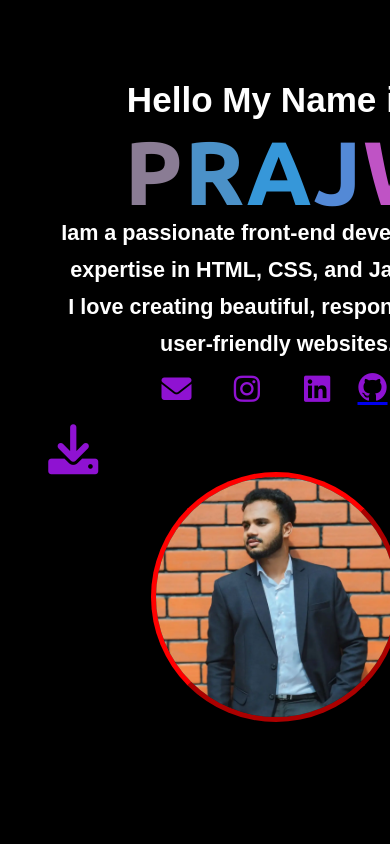
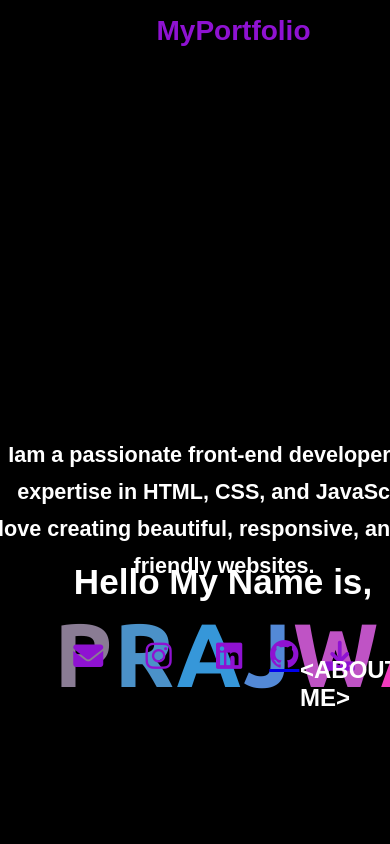
Before and after one commit to prajju-bangera/portfolio-main, a plain HTML site: page public/index.html in a window 390 px wide. Shown: the top 844 px of the page. Drawn offline with nearby package versions, Linux system fonts and the light colour scheme.

Commit message:
changes12Mar3

```diff
--- a/public/index.html
+++ b/public/index.html
@@ -43,26 +43,19 @@
                 </h1>
 
 
+
+                <div class="sub">
+                    <h5><p>Iam a passionate front-end developer with expertise in HTML, CSS, and JavaScript. <br>I love creating beautiful, responsive, and user-friendly websites.</p></h5>
+                </div>
                 <div class="footercontainer">
                     <div class="socialicons">
-
                         <a href=""><i class="fa fa-envelope"></i></a>
                         <a href="https://www.instagram.com/im_prajju_bangera/?locale=zh_CN"><i class="fa-brands fa-instagram"></i></a>
                         <a href="https://www.linkedin.com/in/prajwal-m-p-15bb9b285/"><i class="fa-brands fa-linkedin"></i></a>
                         <a href="https://github.com/prajju-bangera/"><i class="devicon-github-original"></i></a>
-                        <button class="download-btn" title="Download r">
-                    <i class="fa fa-download"></i>
-                    <a href="./PRAJWAL RESUME.pdf" download></a>
-                        </button>
+                        <a href="./PRAJWAL RESUME.pdf"><i class="fa fa-download"></i></a>
 
-                            <!-- <i class="fa fa-download"></i> -->
-
-                        </a>
-                        <!-- <a href=""><i class="fa-brands fa-clock"></i></a> -->
                     </div>
-                </div>
-                <div class="sub">
-                    <h5><p>Iam a passionate front-end developer with expertise in HTML, CSS, and JavaScript. <br>I love creating beautiful, responsive, and user-friendly websites.</p></h5>
                 </div>
             </div>
 
--- a/public/style.css
+++ b/public/style.css
@@ -268,7 +268,7 @@ div .sub{
 
 /* ABOUT PAGE IT INCLUDES PARAGRAPH LOGO */
 .footercontainer .socialicons {
-    margin-top: -20px;
+    margin-top: -113px;
 }
 
 
@@ -329,7 +329,10 @@ div .sub{
     line-height: 23px;
     margin-left: 2px;
 }
+.sub p{
+    margin-top: 200px;
 
+}
 .work h2{
     color: #ffffff;
 }
@@ -765,26 +768,53 @@ button span {
 
 @media screen and (max-width: 768px) {
     .menu {
-        display: none; /* Hide menu on smaller screens (optional) */
+        display: flex;
+        flex-direction: column;
+        gap: 20px;
+        margin-left: 0;
+        text-align: center;
     }
-
+    .navbar{
+    display: none;
+    }
     .mp {
-        font-size: 35px;
+        font-size: 45px;
+        margin-left: 50%;
+    }
+    .resume{
+        display: none;
+    }
+    .abt .lineAboutEnd{
+        margin-left:300px;
+    }
+    .abt .lineAboutStart{
+        margin-left:300px;
     }
     .hero{
         margin-left: 81px;
     }
     .Hero h1 {
         font-size: 90px;
-        margin-left: 16%;
+        margin-left: 200px
     }
     .sub p{
-        margin-top: -33px;
+        margin-top: 183px;
+    }
+    .Hero-left{
+        margin-top: 500px;
+        margin-left: -106px;
     }
 
+    .Hero-right{
+        margin-top: -980px;
+        margin-left: -45px;
+    }
     .Hero-right img {
         width: 100%;
+    }
 
+    .abt{
+        margin-top: 400px;
     }
 
     .resume {
@@ -800,6 +830,10 @@ button span {
     .intro-text p {
         font-size: 0.9rem;
     }
+    .form-container{
+        margin-left: 200px;
+    }
+
 }
 
 @media screen and (max-width: 480px) {
```
Also changed, not shown: backend/server.js (line endings or trailing spaces).
